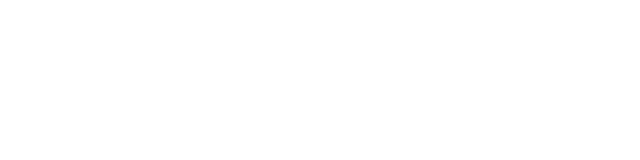
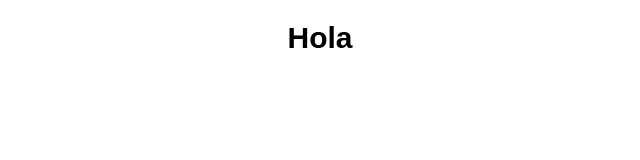
Before and after one commit to JPLizcano/proyecto-vue3-practica1, a Vue app: page / in a window 1280 px wide. Shown: the top 160 px of the page, without its empty margins (320-960 px from the left). Built offline with nearby package versions, Linux system fonts and the light colour scheme.

Commit message:
tailwind agregado

```diff
--- a/package.json
+++ b/package.json
@@ -9,9 +9,12 @@
     "preview": "vite preview"
   },
   "dependencies": {
+    "@tailwindcss/vite": "^4.1.4",
+    "tailwindcss": "^4.1.4",
     "vue": "^3.5.13"
   },
   "devDependencies": {
+    "@tailwindcss/postcss": "^4.1.4",
     "@vitejs/plugin-vue": "^5.2.2",
     "@vue/tsconfig": "^0.7.0",
     "typescript": "~5.7.2",
--- /dev/null
+++ b/src/assets/tailwind.css
@@ -0,0 +1,7 @@
+@import "tailwindcss";
+@import url('https://fonts.googleapis.com/css2?family=Poppins:wght@400;600&display=swap');
+
+html {
+    font-family: 'Poppins', sans-serif;
+    font-size: 16px;
+}
--- a/src/components/HelloWorld.vue
+++ b/src/components/HelloWorld.vue
@@ -2,7 +2,9 @@
 </script>
 
 <template>
+  <div class="flex justify-center text-3xl font-bold">
+    <h1 class="m-5">Hola</h1>
+  </div>
 </template>
 
-<style scoped>
-</style>
+<style scoped></style>
--- a/src/main.ts
+++ b/src/main.ts
@@ -1,5 +1,5 @@
 import { createApp } from 'vue'
-import './style.css'
+import './assets/tailwind.css';
 import App from './App.vue'
 
 createApp(App).mount('#app')
--- a/vite.config.ts
+++ b/vite.config.ts
@@ -1,7 +1,10 @@
 import { defineConfig } from 'vite'
 import vue from '@vitejs/plugin-vue'
+import tailwindcss from '@tailwindcss/vite'
 
 // https://vite.dev/config/
 export default defineConfig({
-  plugins: [vue()],
+  plugins: [vue(),
+  tailwindcss()
+  ],
 })
```
Also changed, not shown: src/style.css (deleted), 2 other files (tests, documents, lock files or other folders).
